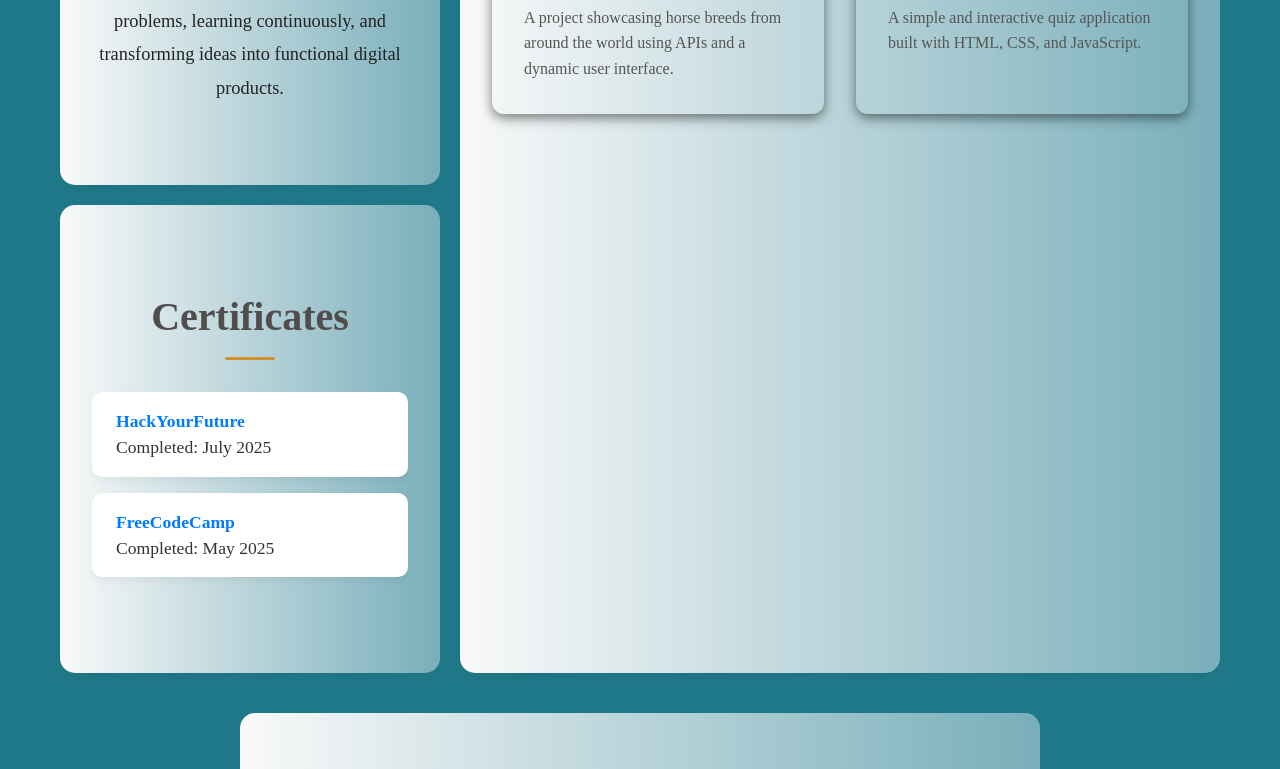
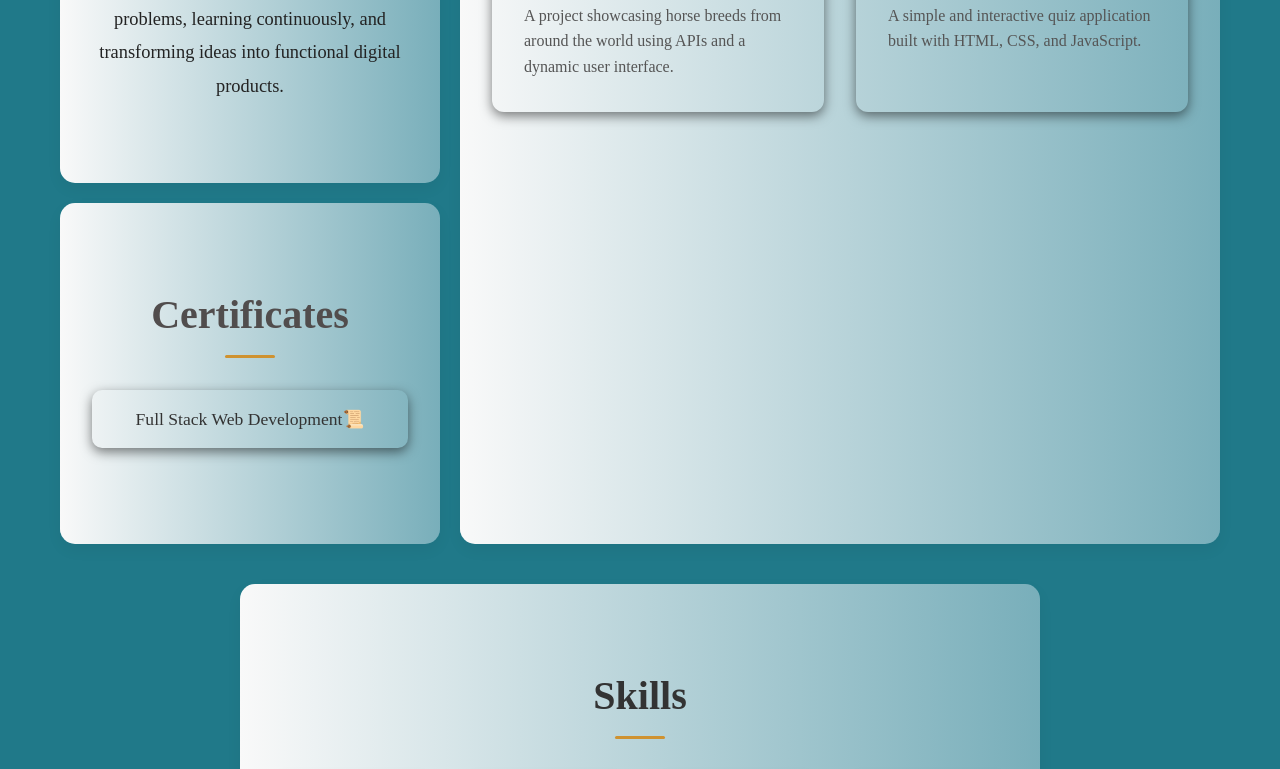
Before and after one commit to Hossein-Kelisa/Hossein-Kelisa-Portfolio, a React (Vite) app: page / in a window 1280 px wide. Shown: the part 1754-2523 px from the top of the page. Built offline with nearby package versions, Linux system fonts and the light colour scheme.

Commit message:
update it

```diff
--- a/src/components/Certificates.css
+++ b/src/components/Certificates.css
@@ -25,33 +25,21 @@
   border-radius: 2px;
 }
 
-.cert-list {
-  list-style: none;
-  max-width: 600px;
-  margin: 0 auto;
-  padding: 0;
-  text-align: left;
-}
-
-.cert-list li {
-  background-color: #fff;
+.cert-card {
+  background-color: #f8f8f800;
   margin-bottom: 1rem;
   padding: 1rem 1.5rem;
   border-radius: 10px;
-  box-shadow: 0 4px 8px rgba(0, 0, 0, 0.05);
+  box-shadow: 0 4px 12px rgba(0, 0, 0, 0.5);
   font-size: 1.1rem;
   color: #333;
   line-height: 1.5;
-  transition: background-color 0.3s ease;
+  transition: transform 0.3s ease, box-shadow 0.3s ease;
 }
 
-.cert-list li strong {
-  color: #007bff;
-  font-weight: 700;
-}
-
-.cert-list li:hover {
-  background-color: #e7f0ff;
+.cert-card:hover {
+  transform: translateY(-5px);
+  box-shadow: 0 8px 16px rgba(14, 138, 47, 0.544);
 }
 
 @media (max-width: 768px) {
@@ -62,15 +50,12 @@
   .certification-section h2 {
     font-size: 2rem;
   }
-  .cert-list {
-    padding: 0 1rem;
-  }
 }
 @media (max-width: 480px) {
   .certification-section h2 {
     font-size: 1.75rem;
   }
-  .cert-list li {
+  .cert-card {
     font-size: 1rem;
   }
 }
--- a/src/components/Certificates.jsx
+++ b/src/components/Certificates.jsx
@@ -8,18 +8,17 @@ const Certificates = () => (
       <h2>Certificates</h2>
     </Fades>
     <Fades animationType="fadeUp">
-      <ul className="cert-list">
-        <li>
-          <strong>HackYourFuture</strong>
-          <br />
-          Completed: July 2025
-        </li>
-        <li>
-          <strong>FreeCodeCamp</strong>
-          <br />
-          Completed: May 2025
-        </li>
-      </ul>
+      <a
+        href="https://certificates.hackyourfuture.nl/VTXW4HZA"
+        target="_blank"
+        rel="noopener noreferrer"
+        className="cert-link"
+      >
+        <div className="cert-card">
+          <span className="cert-title">Full Stack Web Development</span>
+          <span className="cert-icon">📜</span>
+        </div>
+      </a>
     </Fades>
   </section>
 );
--- a/src/components/Hero.css
+++ b/src/components/Hero.css
@@ -34,7 +34,7 @@
   margin-top: 1.5rem;
   padding: 0.75rem 1.5rem;
   color: #06491a;
-  border: 2px solid #06491a;
+  border: 1px solid #06491a;
   border-radius: 30px;
   text-decoration: none;
   font-size: 1rem;
```
